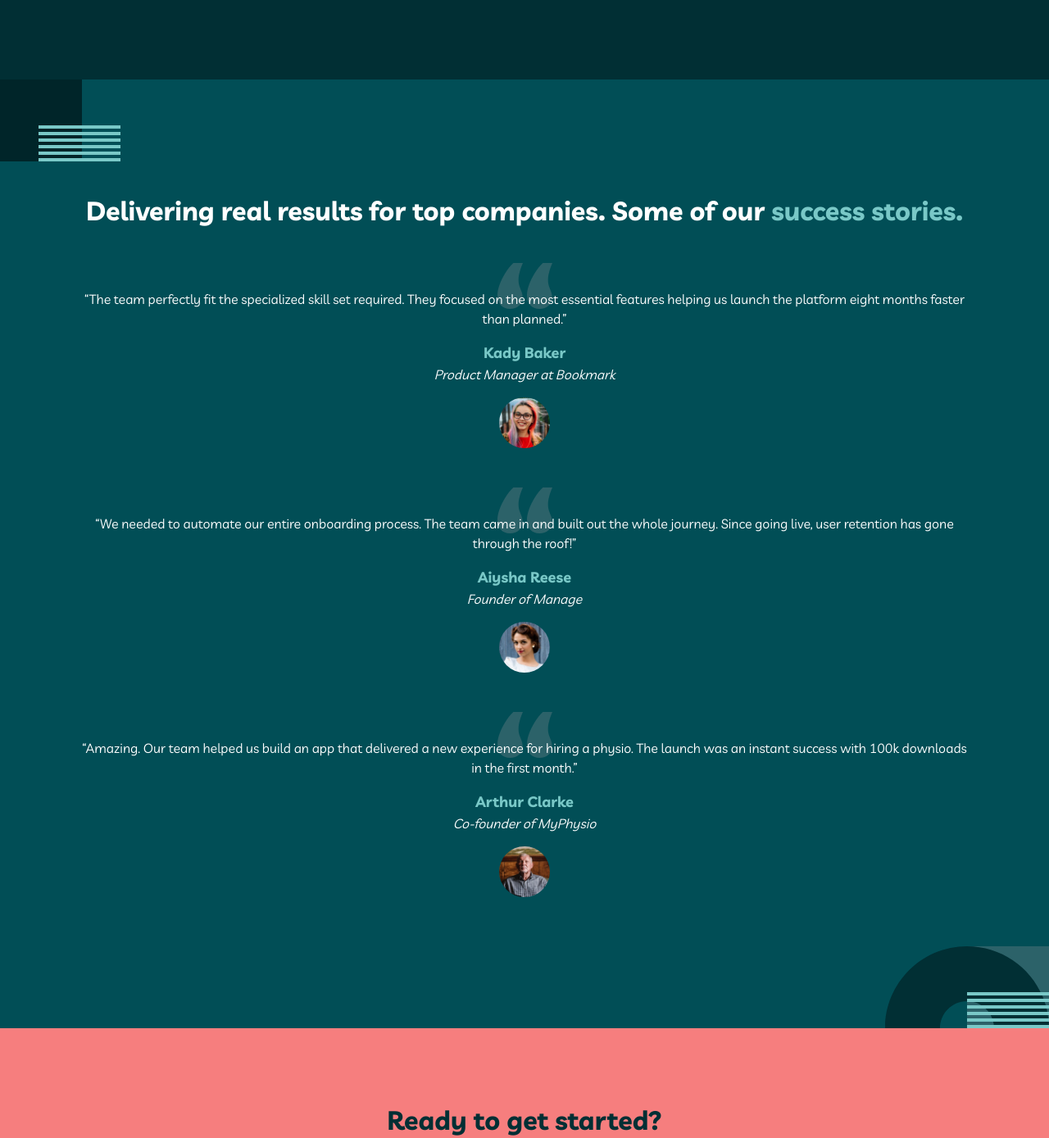
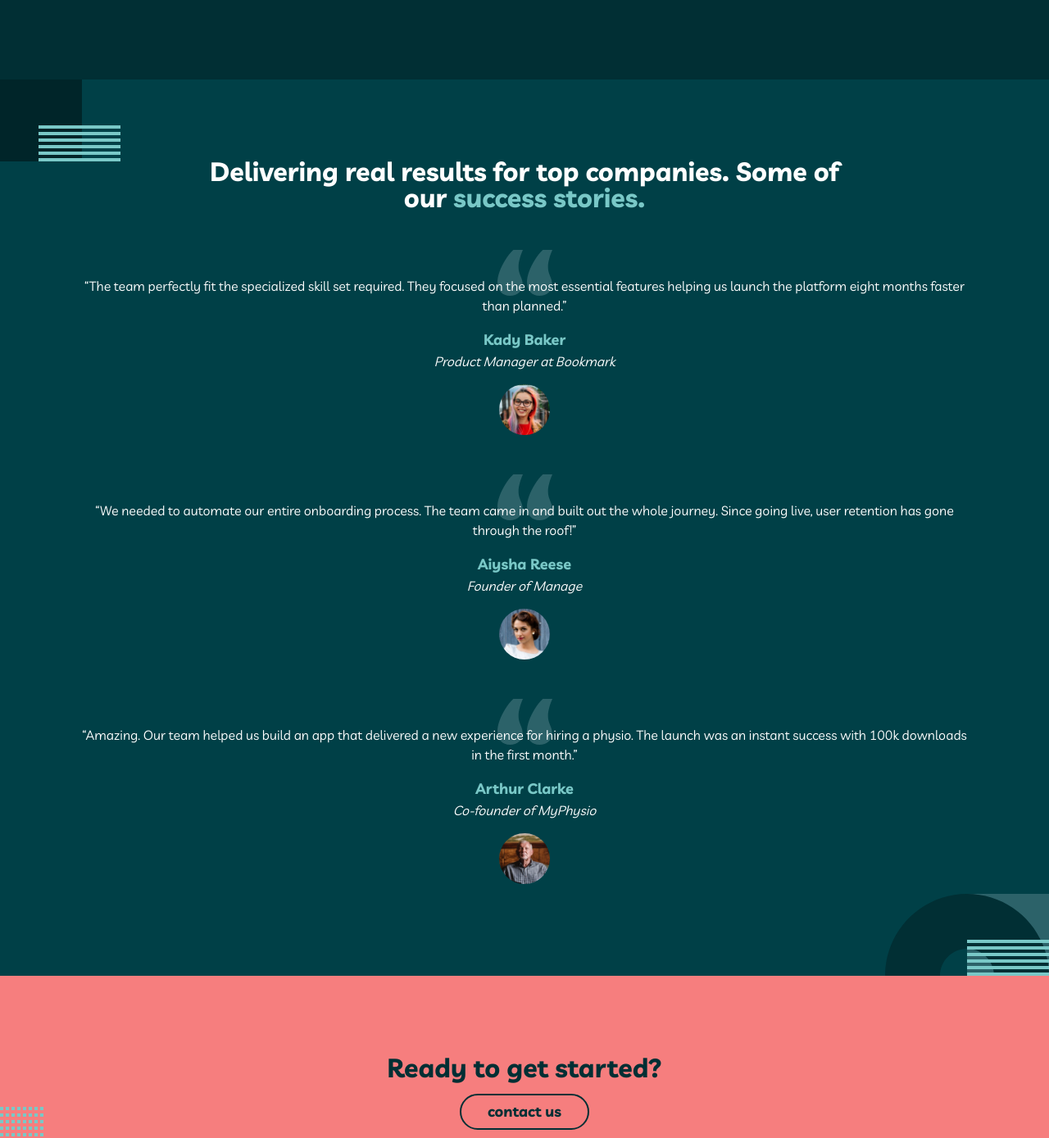
Before and after one commit to Braden0006/myteam-website, a React (Vite) app: page / in a window 1280 px wide. Shown: the part 1387-2776 px from the top of the page at 82% size. Built offline with nearby package versions, Linux system fonts and the light colour scheme.

Commit message:
Made "Homepage3" and "Homepage3Cards" responsive on tablet

```diff
--- a/src/Components/Homepage3/Homepage3.tsx
+++ b/src/Components/Homepage3/Homepage3.tsx
@@ -4,7 +4,7 @@ import Homepage3Cards from "../Homepage3Cards/Homepage3Cards";
 
 export default function Homepage3() {
   return (
-    <div className="homepage3 relative flex flex-col items-center w-screen">
+    <div className="homepage3 relative flex flex-col items-center w-screen bg-lightergreen">
       <svg
         className="homepage3__pattern absolute top-0 left-0"
         xmlns="http://www.w3.org/2000/svg"
@@ -20,7 +20,7 @@ export default function Homepage3() {
         </g>
       </svg>
 
-      <h1 className="homepage3__title text-32 text-center mt-36 mb-12 w-90v leading-8 font-livvic font-bold text-white">
+      <h1 className="homepage3__title text-32 text-center mt-36 mb-12 w-90v leading-8 font-livvic font-bold text-white md:w-60v md:mt-24">
         Delivering real results for top companies. Some of our{" "}
         <span className="homepage3__title-words text-cyan">
           success stories.
--- a/src/Components/Homepage3Cards/Homepage3Cards.tsx
+++ b/src/Components/Homepage3Cards/Homepage3Cards.tsx
@@ -69,7 +69,7 @@ export default function Homepage3Cards() {
         />
       </div>
 
-      <div className="homepage3Cards__card relative flex flex-col items-center justify-center mb-28">
+      <div className="homepage3Cards__card relative flex flex-col items-center justify-center mb-28 md:mb-16">
         <svg
           className="homepage3Cards__card__pattern absolute top-0"
           xmlns="http://www.w3.org/2000/svg"
```
